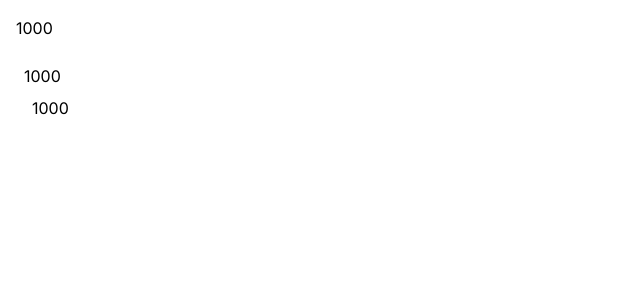
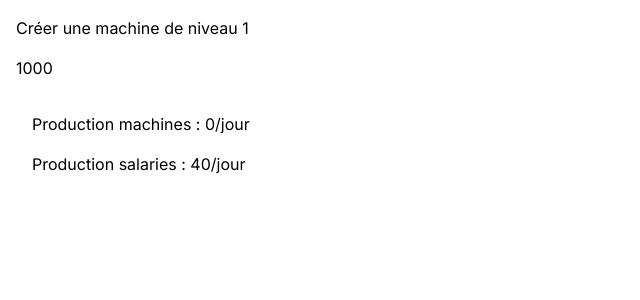
Before and after one commit to LarnicolLucas/bttp, a Next.js app: page / in a window 1280 px wide. Shown: the top 300 px of the page, without its empty margins (0-640 px from the left). Built offline with nearby package versions, Linux system fonts and the light colour scheme.

Commit message:
[add] Machine creation

```diff
--- a/app/init.js
+++ b/app/init.js
@@ -1,50 +1,21 @@
+import { createMachines } from "./utils/createMachines";
+
 export const params = {
     tresor: 1000,
-    salaries: {
-        nombre : 10,
-        niveau : 0
-    },
+    salaries: [
+        {
+            niveau: 0,
+            cout: 100,
+            productivite: 20
+        },
+        {
+            niveau: 0,
+            cout: 100,
+            productivite: 20
+        }
+    ],
     capital_constant: {
-        machines : {
-            nombre: 2,
-            niveau: 0
-        }
+        batiment: 200,
+        machines : [createMachines(0),createMachines(0)]
     }
 };
-
-export const dataProdutivite = {
-    machines: [
-        0,
-        40,
-        200,
-        800,
-        2000,
-        4000
-    ],
-    salaries: [
-        20,
-        22,
-        24,
-        24,
-        24,
-        25
-    ]
-}
-export const dataCouts = {
-    machines: [
-        10,
-        11,
-        12,
-        15,
-        20,
-        27,
-    ],
-    salaries: [
-        100,
-        110,
-        125,
-        150,
-        200,
-        275
-    ]
-};
--- a/app/page.tsx
+++ b/app/page.tsx
@@ -1,23 +1,30 @@
 "use client"
 
 import {useState} from "react"
-import {params, dataProdutivite} from "./init"
+import {params} from "./init"
+
+import Production from "./production/production";
+import { createMachines } from "./utils/createMachines";
 
 export default function Home() {
 
 
   const [tresor, setTresor] = useState(params.tresor);
+  const [machines, setMachines] = useState(params.capital_constant.machines);
+  const [salaries, setSalaries] = useState(params.salaries);
 
-  const calculProductivite = (data: number[]) => (nombre: number, niveau: number)=> nombre * data[niveau];
+  console.log(machines)
 
-  const calculProductiviteMachine = calculProductivite(dataProdutivite.machines);
-  const calculProductiviteSalaries = calculProductivite(dataProdutivite.salaries);
-
-
-
+  const calculProductivite = (array : {productivite: number}[])=> array.reduce((acc, cur)=> acc + cur.productivite ,0 );
 
   return (
     <div className="p-2">
+
+      <div key="controls" className="p-2">
+
+        <button onClick={()=> setMachines(machines.concat(createMachines(1)))}>Créer une machine de niveau 1</button>
+
+      </div>
 
       <div key="trésor" className="p-2">
 
@@ -29,13 +36,8 @@ export default function Home() {
 
         <div key="production" className="p-2">
 
-          {tresor}
-
-          <div key="production" className="p-2">
-
-            {tresor}
-
-          </div>
+          <Production name="machines" productivite={calculProductivite(machines)} label="machines" />
+          <Production name="salaries" productivite={calculProductivite(salaries)} label="salaries" />
 
         </div>
 
--- /dev/null
+++ b/app/production/production.tsx
@@ -0,0 +1,16 @@
+export default function Production(props: {
+
+  label: string,
+  productivite: number,
+  name: string
+
+}) {
+
+  const calculProductivite = (array : {productivite: number}[])=> array.reduce((acc, cur)=> acc + cur.productivite ,0 );
+
+  return (<div key={props.name} className="p-2">
+
+    Production {props.label} : {props.productivite}/jour
+
+  </div>);
+}
--- /dev/null
+++ b/app/utils/createMachines.tsx
@@ -0,0 +1,7 @@
+export const createMachines = (niveau: number)=> Object.assign({}, {
+    niveau: niveau,
+    key: niveau,
+    cout: (10*niveau) + 10,
+    productivite: 25*niveau,
+    nom: "Machine de niveau "+niveau
+})
```
